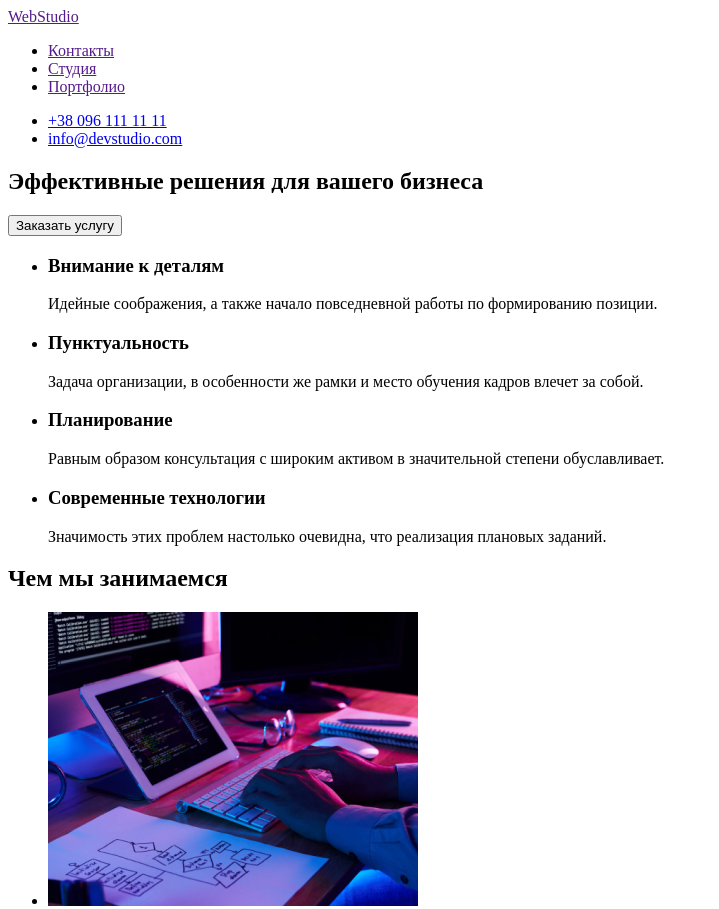
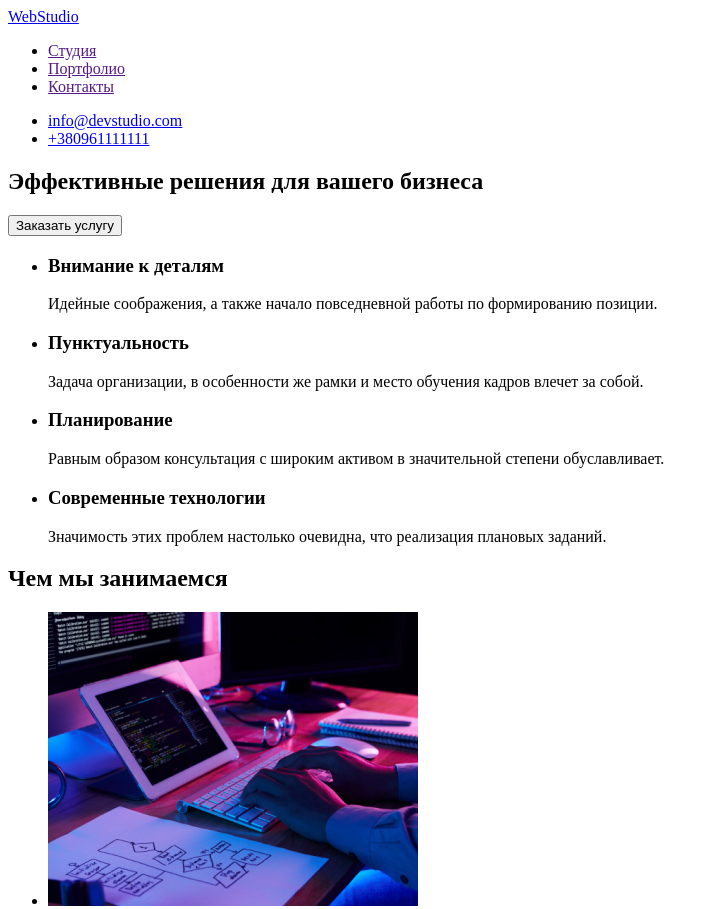
Before and after one commit to artyom-yankov/goit-markup-hw-01, a plain HTML site: page index.html in a window 1280 px wide. Shown: the top 909 px of the page, without its empty margins (0-719 px from the left). Drawn offline with Linux system fonts and the light colour scheme.

Commit message:
переделка №5

```diff
--- a/index.html
+++ b/index.html
@@ -10,20 +10,17 @@
         <!--Главный кейс-->
         <header>
             <nav>
-                <a href="">WebStudio</a>
-                <!--верхняя линия-->
+                <a lang="en" href="./index.html">WebStudio</a>
+                <ul class="web_link">
+                    <li><a href="">Студия</a></li>
+                    <li><a href="">Портфолио</a></li>
+                    <li><a href="">Контакты</a></li>
+                </ul>
+          </nav>
                 <ul>
-                    <li> <a href="">Контакты</a> </li>
-                    <li> <a href="">Студия</a> </li>
-                    <li><a href="">Портфолио</a></li>
+                    <li><a href="mailto:info@devstudio.com">info@devstudio.com</a></li>
+                    <li><a href="tel:+380961111111">+380961111111</a></li>
                 </ul>
-
-
-                <ul>
-                <li><a class="contacts-link" href="tel:+380961111111">+38 096 111 11 11</a> </li>
-                <li><a class="contacts-link" href="mailto:info@devstudio.com">info@devstudio.com</a></li>
-                </ul>
-            </nav>
 
         </header>
         <main>
@@ -61,7 +58,7 @@
             <h2>Чем мы занимаемся</h2>
             <ul>
                 <li>
-                    <img src="img/work/box.1.jpg" alt="набор_кода" width=370>
+                    <img src="./img/work/box.1.jpg" alt="набор_кода" width=370>
                 </li>
             </ul>
             <ul>
```
